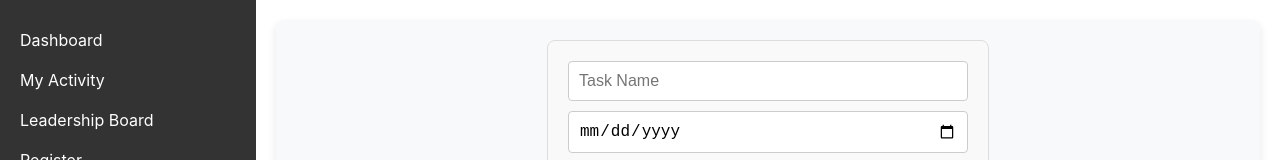
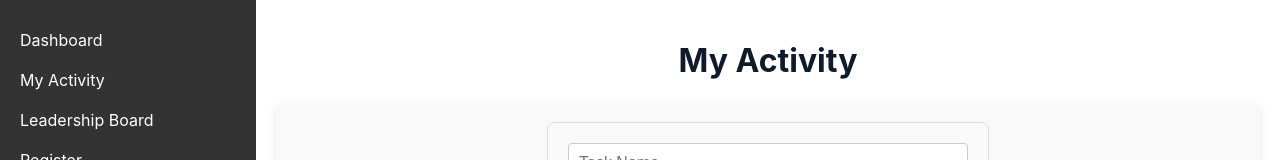
Before and after one commit to meghanavasava/taskChamp, a React (Create React App) app: page / in a window 1280 px wide. Shown: the top 160 px of the page. Built offline with nearby package versions, Linux system fonts and the light colour scheme; no server answers; the database is empty.

Commit message:
MyActivity Heading

```diff
--- a/src/Components/MyActivity.js
+++ b/src/Components/MyActivity.js
@@ -11,6 +11,7 @@ const MyActivity = ({ userId }) => {
           <Navbar />
         </div>
         <div className={styles.streak}>
+          <h1 className={styles.heading}>My Activity</h1>{" "}
           <StreakCalendar userId={userId} />
         </div>
       </div>
--- a/src/Components/MyActivity.module.css
+++ b/src/Components/MyActivity.module.css
@@ -36,3 +36,10 @@
   text-align: center;
   width: 100%;
 }
+
+.heading {
+  color: #0d1b2a !important;
+  z-index: 10;
+  text-align: center;
+  position: relative;
+}
--- a/src/Components/TaskItem.js
+++ b/src/Components/TaskItem.js
@@ -21,7 +21,6 @@ const TaskItem = ({
     const taskRef = ref(realDb, `users/${userId}/tasks/${task.taskId}`);
     set(taskRef, null);
     deleteList(task.priority - 1);
-
     try {
       const user = await User.fetch(userId);
       await user.updateStreak(task.date);
--- a/src/models/User.js
+++ b/src/models/User.js
@@ -41,13 +41,15 @@ export class User {
     const tasksForDate = Object.values(this.tasks).filter(
       (task) => task.date === date
     );
-
-    const allTasksDone = tasksForDate.every((task) => task.is_done);
-
-    if (allTasksDone) {
-      this.streak.addDate(date);
+    if (tasksForDate.length === 0) {
+      this.streak.removeDate(date);
     } else {
-      this.streak.removeDate(date);
+      const allTasksDone = tasksForDate.every((task) => task.is_done);
+      if (allTasksDone) {
+        this.streak.addDate(date);
+      } else {
+        this.streak.removeDate(date);
+      }
     }
     return this.save();
   }
```
Also changed, not shown: public/next.svg, public/prev.svg.
